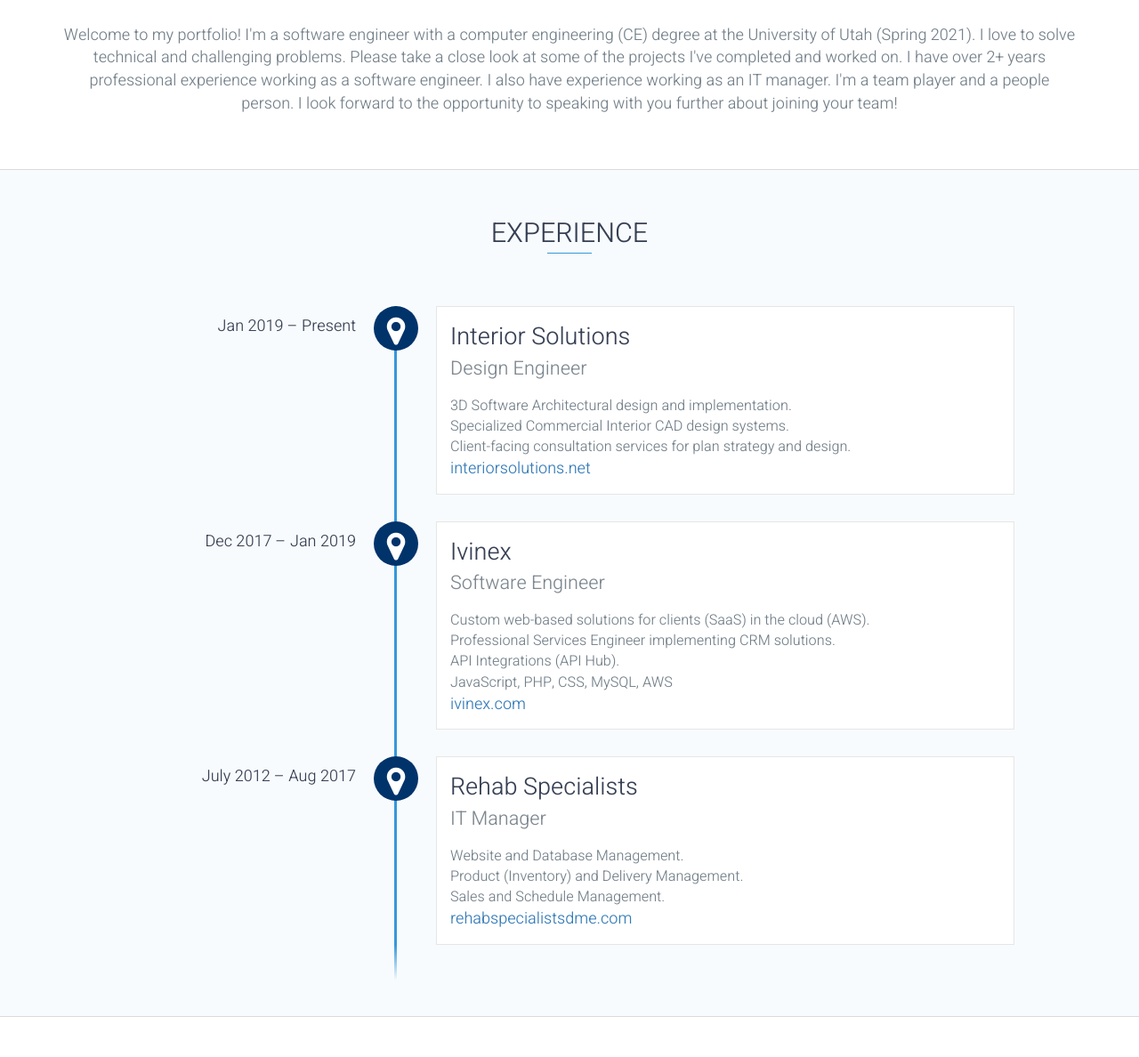
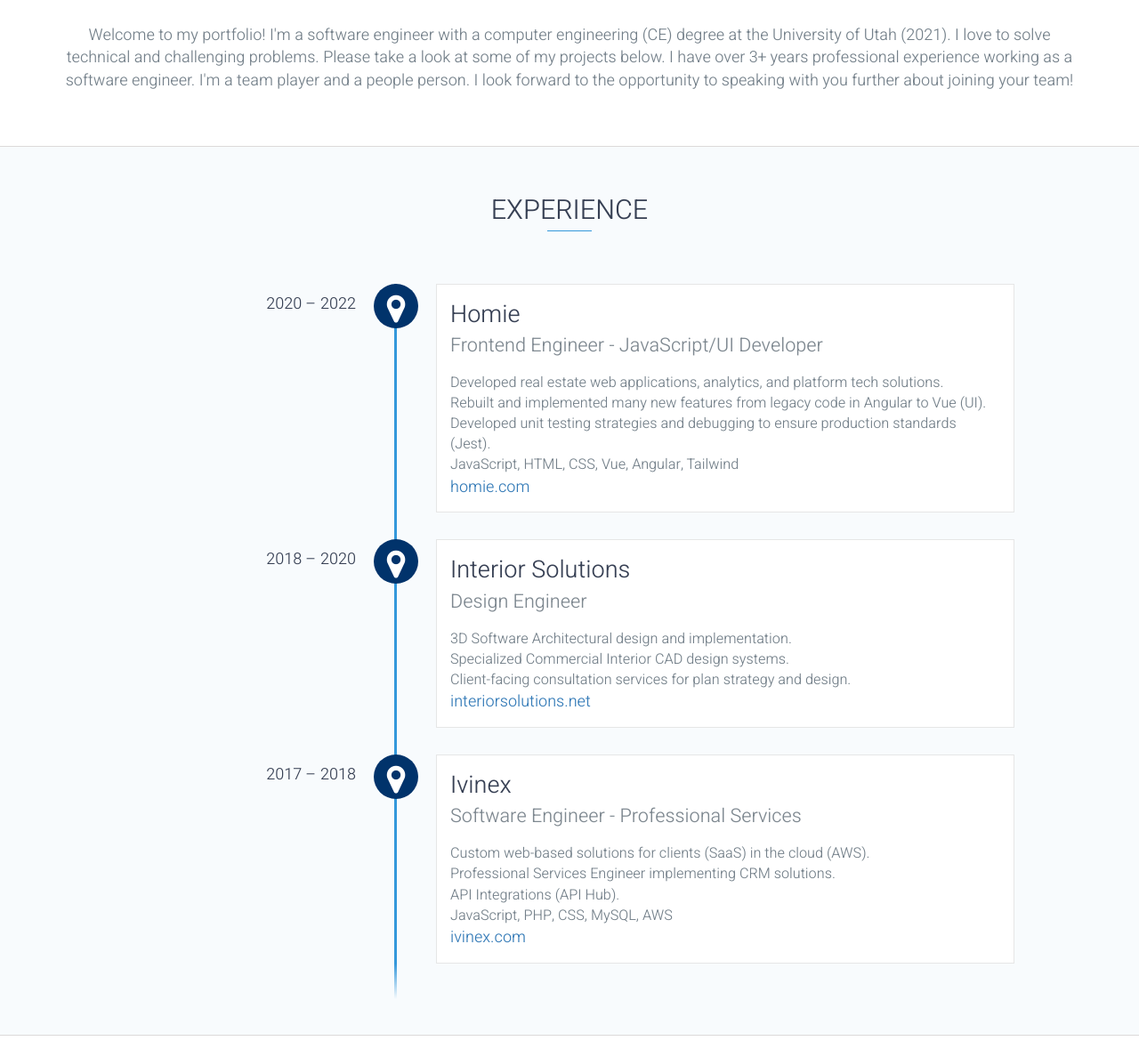
Before and after one commit to tb-44/rtrentbennett.github.io, a website: page index.html in a window 1280 px wide. Shown: the part 732-1920 px from the top of the page at 89% size. Drawn offline with nearby package versions, Linux system fonts and the light colour scheme; a web font is replaced by a local one.

Commit message:
portfolio updates

```diff
--- a/index.html
+++ b/index.html
@@ -73,11 +73,10 @@
         <div class="container" max-width="900px">
             <p>
                 Welcome to my portfolio! I'm a software
-                engineer with a computer engineering (CE) degree at the University of Utah (Spring 2021).
-                I love to solve technical and challenging problems. Please take a close look at some of
-                the projects I've completed and worked on. I have over 2+ years
-                professional experience working as a software engineer. I also have experience working as an
-                IT manager. I'm a team player and a people person.
+                engineer with a computer engineering (CE) degree at the University of Utah (2021).
+                I love to solve technical and challenging problems. Please take a look at some of
+                my projects below. I have over 3+ years
+                professional experience working as a software engineer. I'm a team player and a people person.
                 I look forward to the opportunity to speaking with you further about joining your team!
             </p>
         </div>
@@ -87,7 +86,25 @@
         <h2 class="heading">EXPERIENCE</h2>
 
         <div id="experience-timeline">
-            <div data-date="Jan 2019 – Present">
+            <div data-date="2020 – 2022">
+                <h3>Homie</h3>
+                <h4>Frontend Engineer - JavaScript/UI Developer</h4>
+                <p>
+                    Developed real estate web applications, analytics, and platform tech solutions.
+                </p>
+                <p>
+                    Rebuilt and implemented many new features from legacy code in Angular to Vue (UI).
+                </p>
+                <p>
+                    Developed unit testing strategies and debugging to ensure production standards (Jest).
+                </p>
+                <p>
+                    JavaScript, HTML, CSS, Vue, Angular, Tailwind
+                </p>
+                <a href="https://homie.com/">homie.com</a>
+            </div>
+
+            <div data-date="2018 – 2020">
                 <h3>Interior Solutions</h3>
                 <h4>Design Engineer</h4>
                 <p>
@@ -103,9 +120,9 @@
             </div>
 
 
-            <div data-date="Dec 2017 – Jan 2019">
+            <div data-date="2017 – 2018">
                 <h3>Ivinex</h3>
-                <h4>Software Engineer</h4>
+                <h4>Software Engineer - Professional Services</h4>
                 <p>
                     Custom web-based solutions for clients (SaaS) in the cloud (AWS).
                 </p>
@@ -120,21 +137,6 @@
                 </p>
                 <a href="http://www.ivinex.com/">ivinex.com</a>
             </div>
-
-            <div data-date="July 2012 – Aug 2017">
-                <h3>Rehab Specialists</h3>
-                <h4>IT Manager</h4>
-                <p>
-                    Website and Database Management.
-                </p>
-                <p>
-                    Product (Inventory) and Delivery Management.
-                </p>
-                <p>
-                    Sales and Schedule Management.
-                </p>
-                <a href="http://www.rehabspecialistsdme.com/">rehabspecialistsdme.com</a>
-            </div>
         </div>
     </div>
     </div>
@@ -146,7 +148,7 @@
             <img src="images/BlockU_redweb.jpg" alt="U-Logo">
             <br />
             <h3>University of Utah</h3>
-            <span class="education-date">2016 - 2021</span>
+            <span class="education-date">2021</span>
             <h4>Computer Engineering - BS</h4>
             <h4>
                 Curriculum:
@@ -186,7 +188,7 @@
             <img src="images/Salt-Lake-Community-College-Logo.jpg" alt="SLCC-logo">
             <br />
             <h3>Salt Lake Community College</h3>
-            <span class="education-date">2013 - 2016</span>
+            <span class="education-date">2016</span>
             <h4>Computer Engineering - APE</h4>
             <h4>
                 Curriculum:
@@ -211,7 +213,7 @@
             <img src="images/devLogo.jpg" alt="DevMountain-Logo">
             <br />
             <h3>DevMountain</h3>
-            <span class="education-date">Aug 2017 - Nov 2017</span>
+            <span class="education-date">2017</span>
             <h4>Certificate - Badge</h4>
             <ul>
                 <li>
@@ -366,7 +368,7 @@
                             interface is a tab-based log of all maintenance requirements including reminders.
                             This project was built using React, Redux, Axios, Express, PostgreSQL, Auto0.
                         </p>
-                        <a href="https://maintenanceminder.now.sh/" target="_blank">View Project</a>
+                        <a href="https://github.com/maintmind/record-management-app" target="_blank">View Project</a>
                     </div>
 
                 </div>
@@ -486,7 +488,7 @@
             <div class="row">
                 <div class="col-sm-5 copyright">
                     <p>
-                        Copyright &copy; 2020 Trent Bennett
+                        Copyright &copy; 2022 Trent Bennett
                     </p>
                 </div>
                 <div class="col-sm-2 top">
```
Also changed, not shown: 1 other file.
